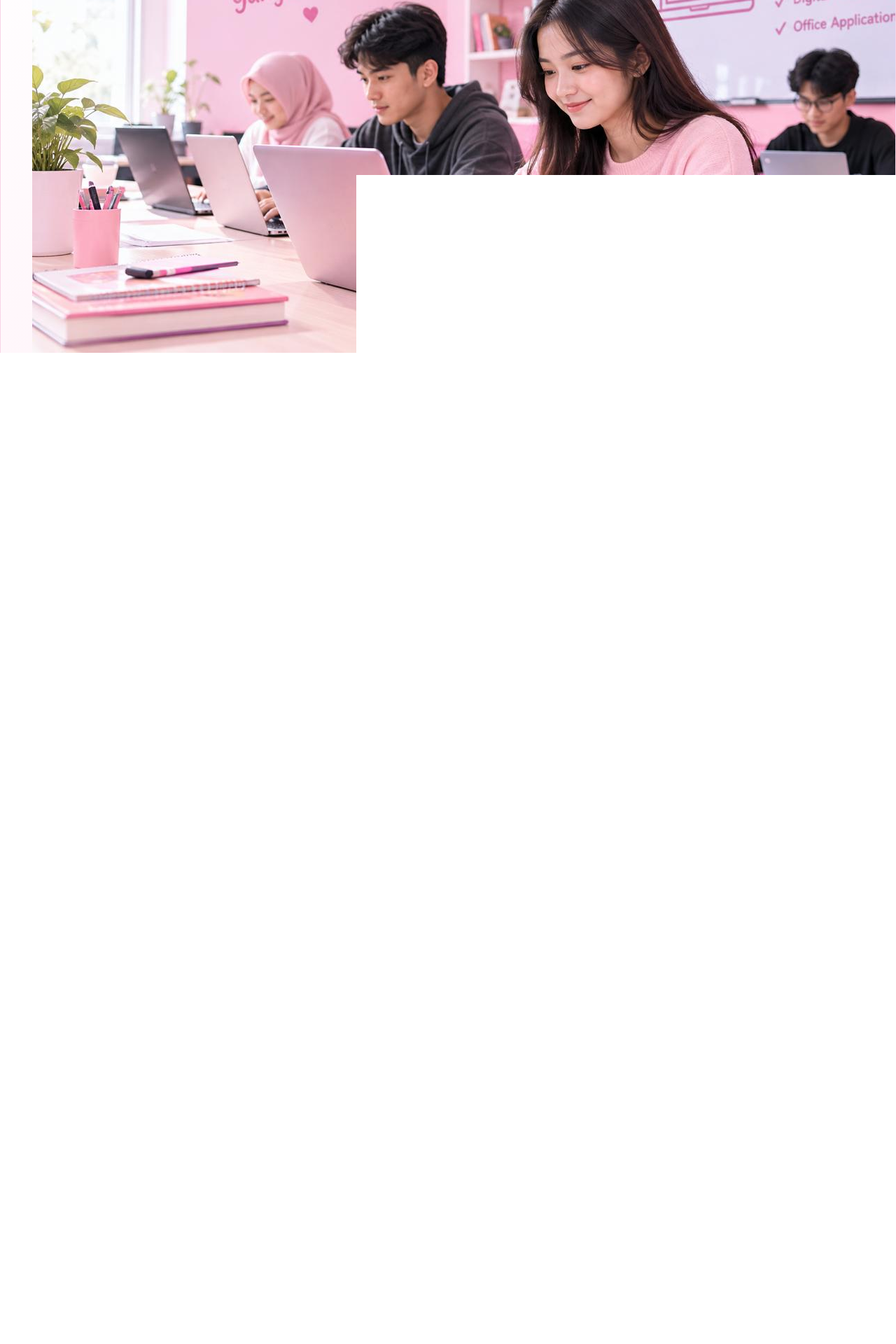
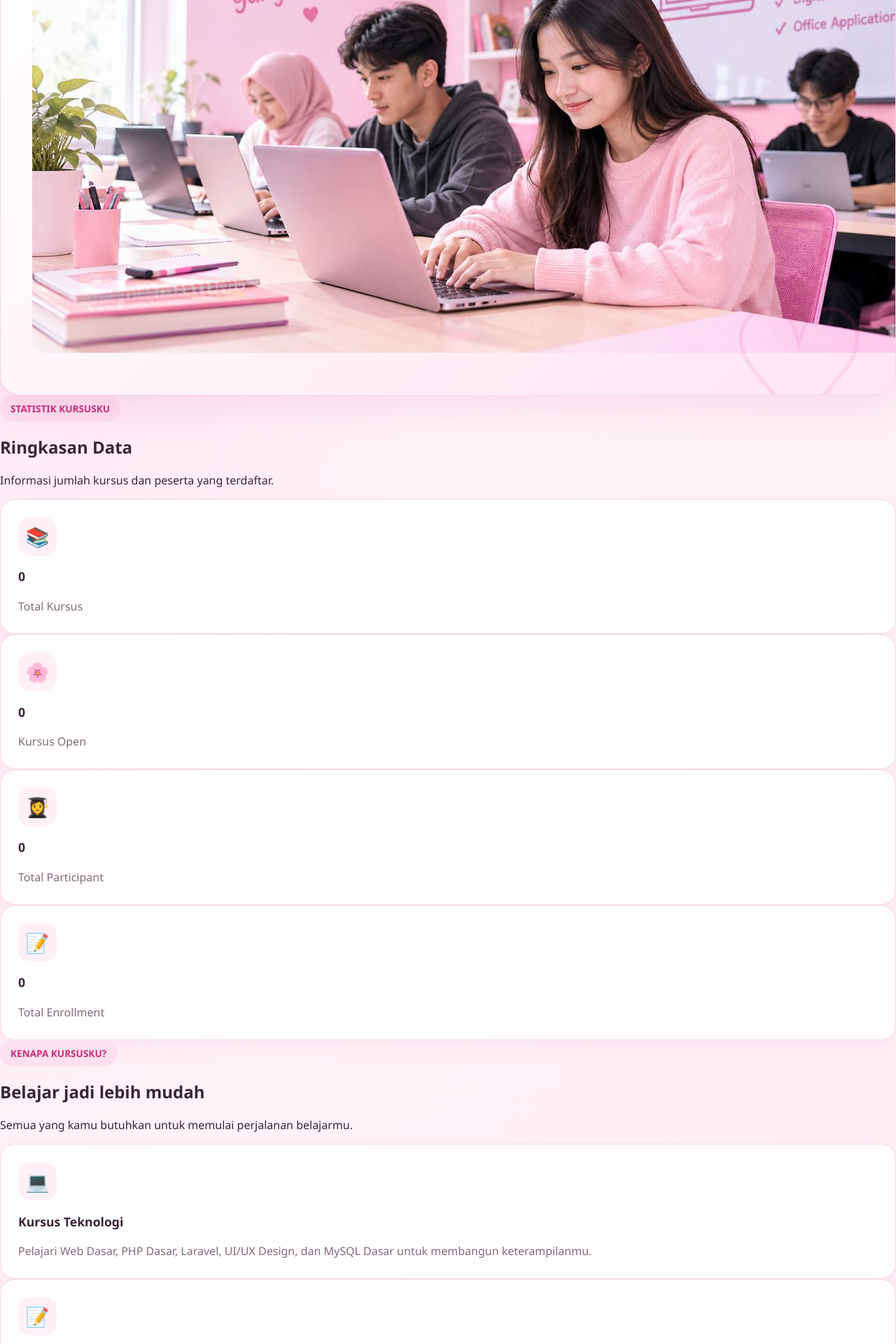
Before and after one commit to azifarahma545-source/kursusku-laravel, a Laravel app: page / in a window 1280 px wide. Shown: the part 767-2687 px from the top of the page at 70% size. Before the commit the page ends 1271 px from the top, so only its background shows below. Run offline with Laravel 12, Linux system fonts and the light colour scheme; data that the repository does not hold is empty; style sheets or scripts are compiled from the project's sources.

Commit message:
Complete KursusKu Pertemuan 13 search filter pagination and dashboard

```diff
--- a/app/Http/Controllers/HomeController.php
+++ b/app/Http/Controllers/HomeController.php
@@ -1,12 +1,21 @@
 <?php
 
 namespace App\Http\Controllers;
+
+use App\Models\Course;
+use App\Models\Enrollment;
+use App\Models\Participant;
 
 class HomeController extends Controller
 {
     public function index()
     {
         $siteName = 'KursusKu';
+
+        $totalCourses = Course::count();
+        $openCourses = Course::where('status', 'open')->count();
+        $totalParticipants = Participant::count();
+        $totalEnrollments = Enrollment::count();
 
         $featured = [
             [
@@ -36,6 +45,13 @@ class HomeController extends Controller
             ],
         ];
 
-        return view('home', compact('siteName', 'featured'));
+        return view('home', compact(
+            'siteName',
+            'featured',
+            'totalCourses',
+            'openCourses',
+            'totalParticipants',
+            'totalEnrollments'
+        ));
     }
 }
--- a/resources/views/home.blade.php
+++ b/resources/views/home.blade.php
@@ -3,6 +3,8 @@
 @section('title', 'Beranda - KursusKu')
 
 @section('content')
+
+{{-- HERO --}}
 <section class="hero-card mt-3">
     <div class="row align-items-center g-4">
         <div class="col-lg-7">
@@ -42,6 +44,52 @@
     </div>
 </section>
 
+{{-- DASHBOARD STATISTIK --}}
+<section class="py-4">
+    <div class="text-center mb-4">
+        <span class="pink-label">STATISTIK KURSUSKU</span>
+        <h2 class="fw-bold mt-3">Ringkasan Data</h2>
+        <p class="text-secondary">
+            Informasi jumlah kursus dan peserta yang terdaftar.
+        </p>
+    </div>
+
+    <div class="row g-3">
+        <div class="col-md-3 col-6">
+            <div class="feature-card text-center">
+                <div class="feature-icon">📚</div>
+                <h3 class="h2 fw-bold">{{ $totalCourses }}</h3>
+                <p class="mb-0">Total Kursus</p>
+            </div>
+        </div>
+
+        <div class="col-md-3 col-6">
+            <div class="feature-card text-center">
+                <div class="feature-icon">🌸</div>
+                <h3 class="h2 fw-bold">{{ $openCourses }}</h3>
+                <p class="mb-0">Kursus Open</p>
+            </div>
+        </div>
+
+        <div class="col-md-3 col-6">
+            <div class="feature-card text-center">
+                <div class="feature-icon">👩‍🎓</div>
+                <h3 class="h2 fw-bold">{{ $totalParticipants }}</h3>
+                <p class="mb-0">Total Participant</p>
+            </div>
+        </div>
+
+        <div class="col-md-3 col-6">
+            <div class="feature-card text-center">
+                <div class="feature-icon">📝</div>
+                <h3 class="h2 fw-bold">{{ $totalEnrollments }}</h3>
+                <p class="mb-0">Total Enrollment</p>
+            </div>
+        </div>
+    </div>
+</section>
+
+{{-- KEUNGGULAN --}}
 <section class="py-5" id="keunggulan">
     <div class="text-center mb-4">
         <span class="pink-label">KENAPA KURSUSKU?</span>
@@ -87,16 +135,26 @@
     </div>
 </section>
 
+{{-- KURSUS PILIHAN --}}
 <section class="py-5" id="kursus">
     <h2 class="h3 fw-bold text-center mb-4">Kursus Pilihan</h2>
+
     <div class="row g-4">
         @foreach ($featured as $course)
             <div class="col-md-4">
                 <article class="card h-100 shadow-sm border-0">
                     <div class="card-body p-4">
-                    <small class="text-secondary">{{ $course['code'] }}</small>
-                    <h3 class="h5 fw-bold">{{ $course['name'] }}</h3>
-                    <p class="mb-0 text-secondary">{{ $course['description'] }}</p>
+                        <small class="text-secondary">
+                            {{ $course['code'] }}
+                        </small>
+
+                        <h3 class="h5 fw-bold">
+                            {{ $course['name'] }}
+                        </h3>
+
+                        <p class="mb-0 text-secondary">
+                            {{ $course['description'] }}
+                        </p>
                     </div>
                 </article>
             </div>
@@ -104,6 +162,7 @@
     </div>
 </section>
 
+{{-- CARA DAFTAR --}}
 <section class="py-5" id="cara-daftar">
     <div class="text-center mb-4">
         <span class="pink-label">CARA DAFTAR</span>
@@ -115,7 +174,9 @@
             <div class="feature-card">
                 <div class="feature-icon">1️⃣</div>
                 <h3>Pilih Kursus</h3>
-                <p>Buka halaman Pendaftaran, lalu pilih kursus yang kamu minati.</p>
+                <p>
+                    Buka halaman Pendaftaran, lalu pilih kursus yang kamu minati.
+                </p>
             </div>
         </div>
 
@@ -123,7 +184,9 @@
             <div class="feature-card">
                 <div class="feature-icon">2️⃣</div>
                 <h3>Cek Kursi</h3>
-                <p>Sisa kursi tampil otomatis tanpa reload halaman.</p>
+                <p>
+                    Sisa kursi tampil otomatis tanpa reload halaman.
+                </p>
             </div>
         </div>
 
@@ -131,9 +194,12 @@
             <div class="feature-card">
                 <div class="feature-icon">3️⃣</div>
                 <h3>Isi Formulir</h3>
-                <p>Isi nama dan email, lalu klik Kirim Pendaftaran.</p>
+                <p>
+                    Isi nama dan email, lalu klik Kirim Pendaftaran.
+                </p>
             </div>
         </div>
     </div>
 </section>
+
 @endsection
```
Also changed, not shown: app/Http/Controllers/CourseController.php (+23 -5 lines), evidence/week-13/ai-log.md (added, +11 -0 lines), evidence/week-13/draft-artikel.md (added, +38 -0 lines), evidence/week-13/test-matrix.md (added, +11 -0 lines), resources/views/courses/index.blade.php (+49 -5 lines), evidence/week-13/01-course-index-normal.png (added), evidence/week-13/02-course-empty-state.png (added), evidence/week-13/03-course-filter-page-2.png (added), evidence/week-13/04-course-controller-index.png (added), evidence/week-13/05-dashboard-statistics.png (added), evidence/week-13/06-course-search-one-result.png (added), evidence/week-13/07-course-filter-closed.png (added), evidence/week-13/08-course-filter-open.png (added), evidence/week-13/09-course-filter-draft.png (added), 1 more files. Lines whose indentation alone changed are shown as unchanged.
